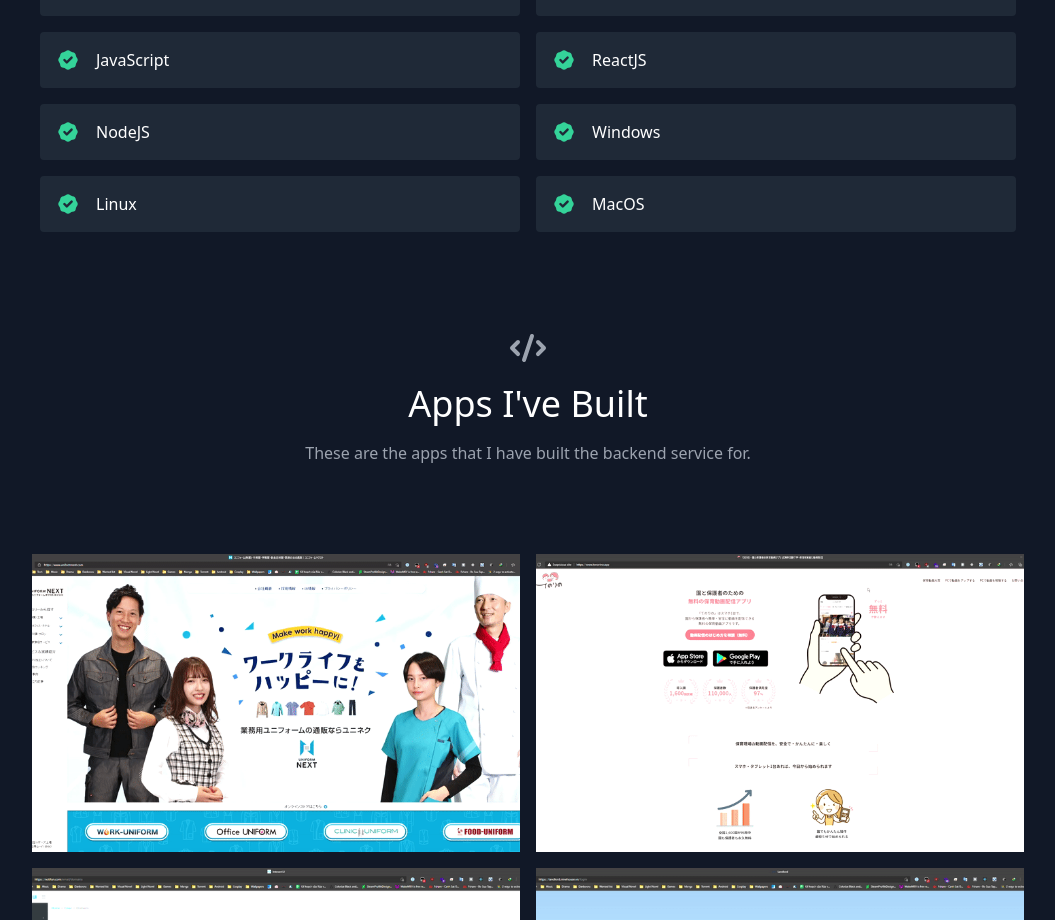
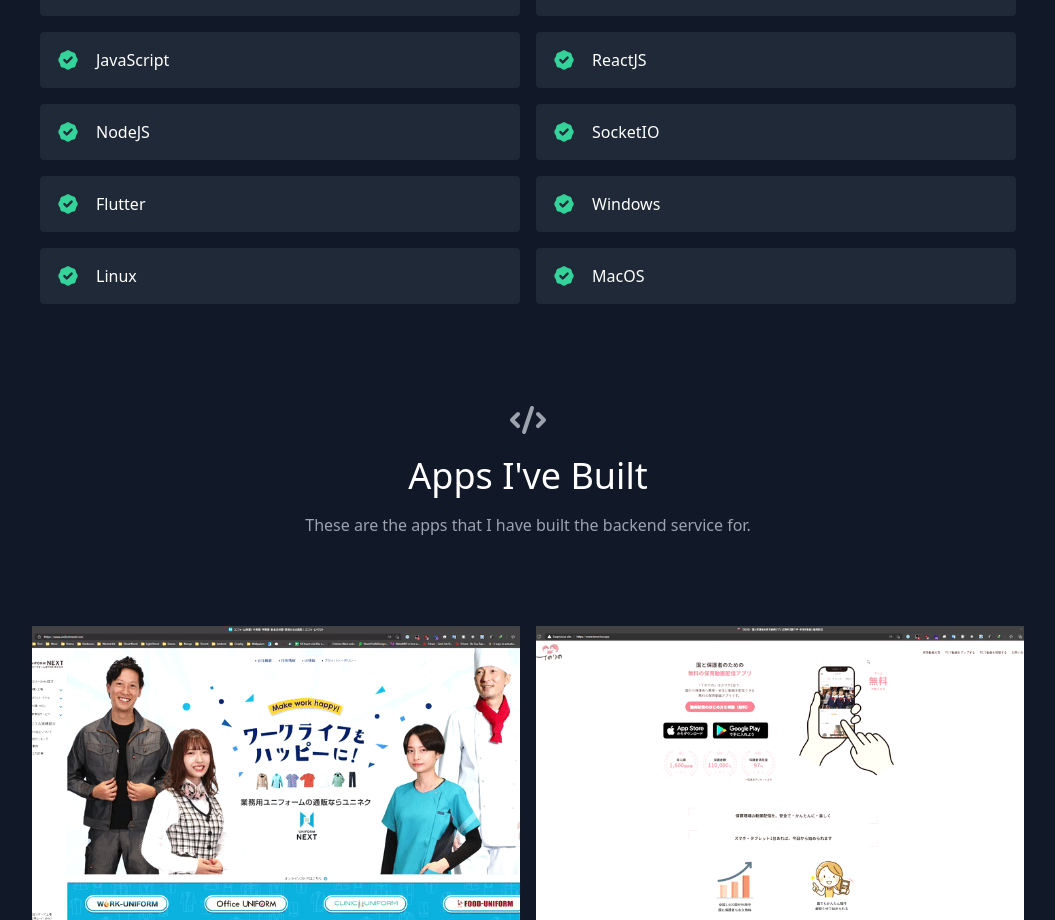
Before and after one commit to kurokeita/porfolio, a React (Create React App) app: page / in a window 1280 px wide. Shown: the part 1063-1983 px from the top of the page, without its empty margins (112-1167 px from the left). Built offline with nearby package versions, Linux system fonts and the light colour scheme.

Commit message:
master add more skills

```diff
--- a/src/data.js
+++ b/src/data.js
@@ -61,6 +61,8 @@
   "JavaScript",
   "ReactJS",
   "NodeJS",
+  "SocketIO",
+  "Flutter",
   "Windows",
   "Linux",
   "MacOS"
```
